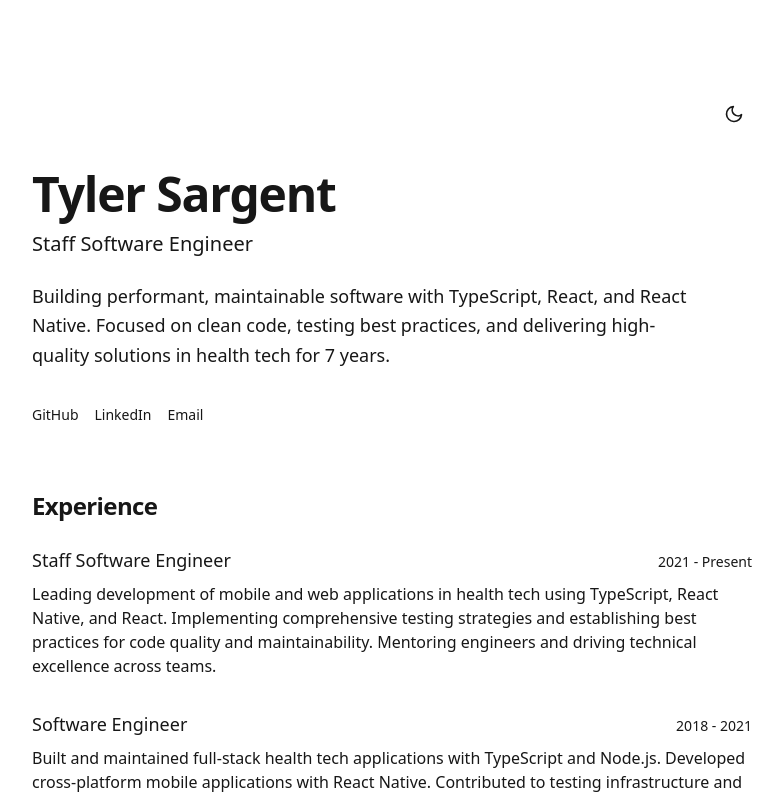
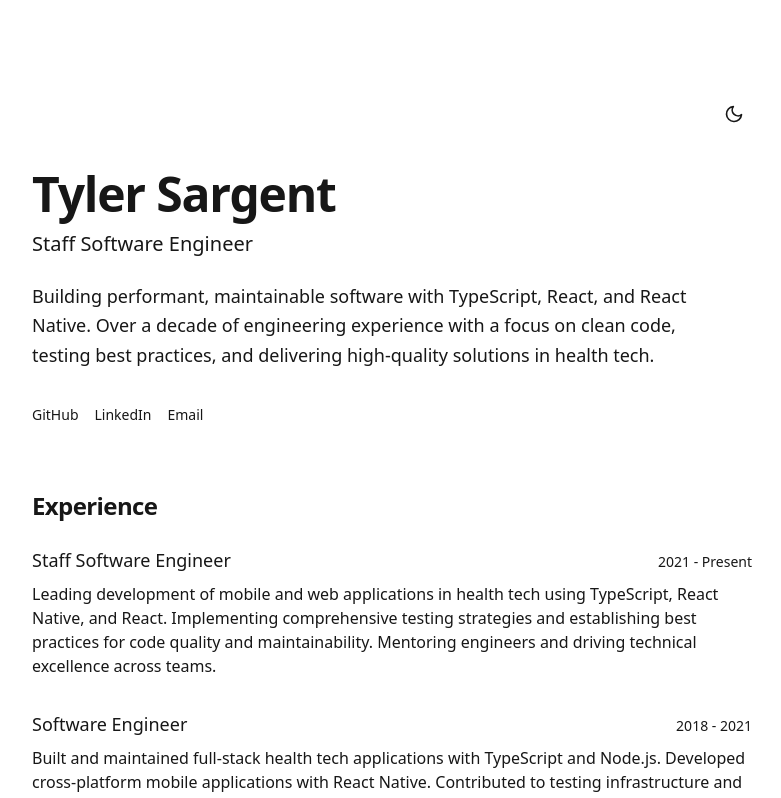
Before and after one commit to tsargent/tylersargent.dev, a Next.js app: page / in a window 1280 px wide. Shown: the top 798 px of the page, without its empty margins (248-1029 px from the left). Built offline with nearby package versions, Linux system fonts and the light colour scheme.

Commit message:
Update bio to convey experience less specifically
Co-authored-by: tsargent <173215+tsargent@users.noreply.github.com>

```diff
--- a/src/app/page.tsx
+++ b/src/app/page.tsx
@@ -22,8 +22,9 @@ export default function Home() {
         </p>
         <p className="mb-8 max-w-2xl text-lg leading-relaxed text-foreground/70">
           Building performant, maintainable software with TypeScript, React, and
-          React Native. Focused on clean code, testing best practices, and
-          delivering high-quality solutions in health tech for 7 years.
+          React Native. Over a decade of engineering experience with a focus on
+          clean code, testing best practices, and delivering high-quality
+          solutions in health tech.
         </p>
         <SocialLinks />
       </header>
```
